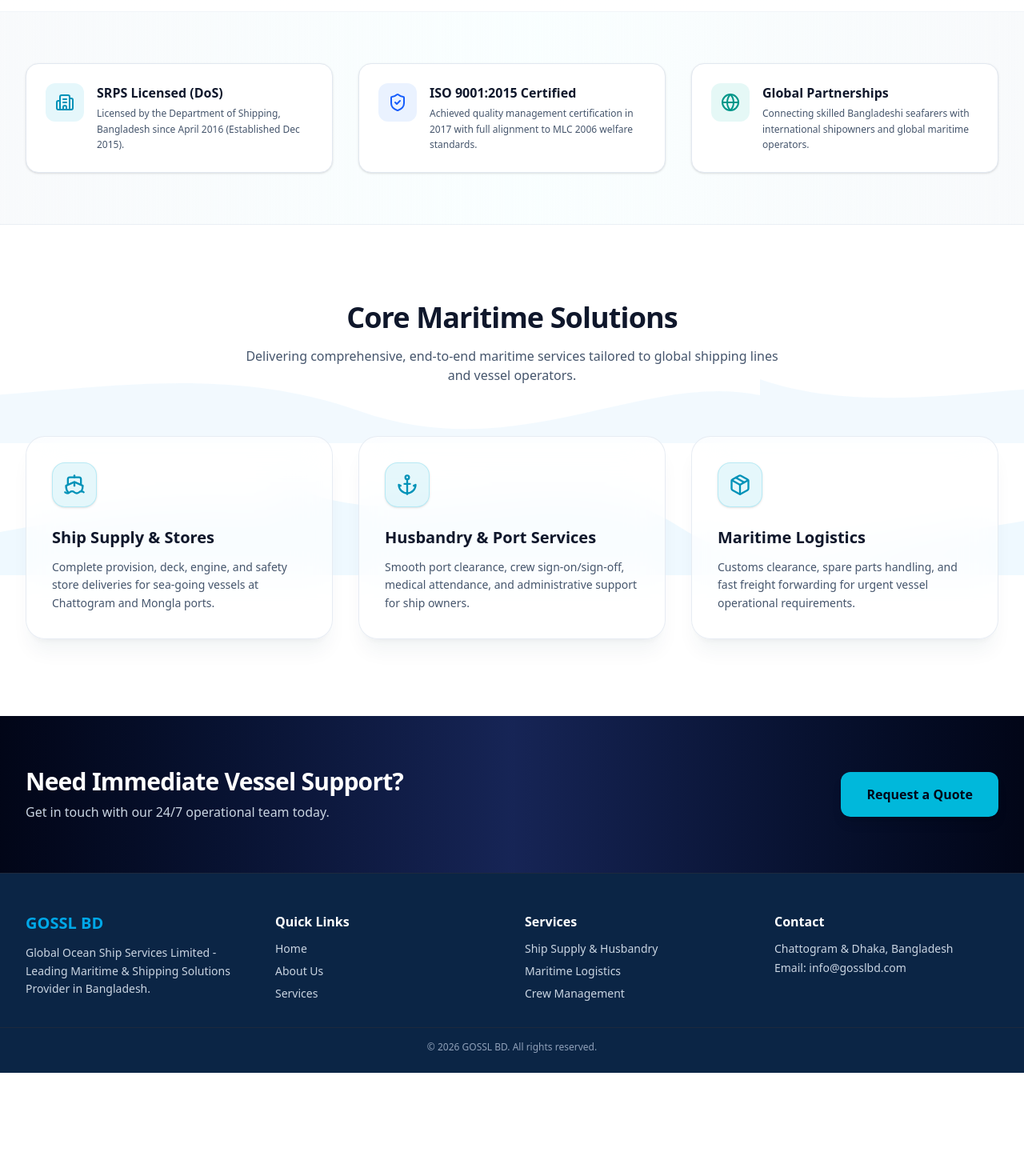
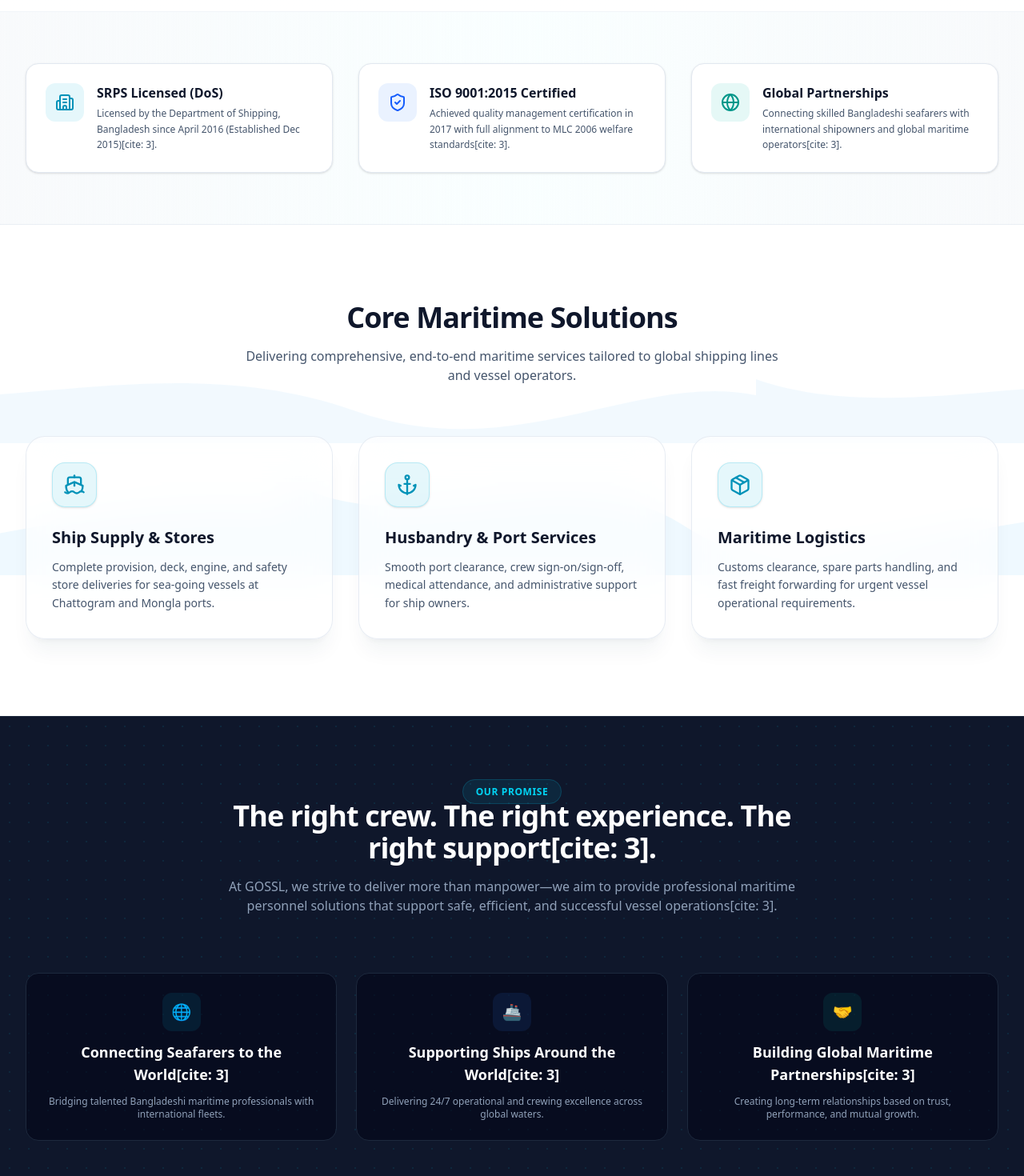
Before and after one commit to profdeveloper8-oss/gossl-bd, a Next.js app: page / in a window 1280 px wide. Shown: the part 760-2230 px from the top of the page at 80% size. Before the commit the page ends 2101 px from the top, so only its background shows below. Built offline with nearby package versions, Linux system fonts and the light colour scheme; no server answers; the database is empty.

Commit message:
Update Home page with official GOSSL  slogans and Our Promise section

```diff
--- a/app/page.tsx
+++ b/app/page.tsx
@@ -2,7 +2,7 @@
 
 import Link from 'next/link';
 import { motion } from 'framer-motion';
-import { Ship, Anchor, Package, ArrowRight, ShieldCheck, Building2, Globe } from 'lucide-react';
+import { Ship, Anchor, Package, ArrowRight, ShieldCheck, Building2, Globe, CheckCircle2 } from 'lucide-react';
 import { useEffect, useRef, useState } from 'react';
 import * as THREE from 'three';
 import { GLTFLoader } from 'three/examples/jsm/loaders/GLTFLoader.js';
@@ -191,7 +191,7 @@
             </h1>
 
             <p className="text-slate-600 text-lg sm:text-xl font-medium leading-relaxed mb-8 max-w-2xl">
-              {heroDesc} Established in December 2015 and licensed by the Department of Shipping (DoS) since April 2016, providing professional seafarer recruitment, crew management, and maritime personnel solutions.
+              {heroDesc} Established in December 2015 and licensed by the Department of Shipping (DoS) since April 2016, providing professional seafarer recruitment, crew management, and maritime personnel solutions[cite: 3].
             </p>
 
             <div className="flex flex-wrap items-center gap-4">
@@ -244,7 +244,7 @@
               </div>
               <div>
                 <h4 className="font-bold text-slate-900 mb-1">SRPS Licensed (DoS)</h4>
-                <p className="text-slate-600 text-xs leading-relaxed">Licensed by the Department of Shipping, Bangladesh since April 2016 (Established Dec 2015).</p>
+                <p className="text-slate-600 text-xs leading-relaxed">Licensed by the Department of Shipping, Bangladesh since April 2016 (Established Dec 2015)[cite: 3].</p>
               </div>
             </div>
 
@@ -254,7 +254,7 @@
               </div>
               <div>
                 <h4 className="font-bold text-slate-900 mb-1">ISO 9001:2015 Certified</h4>
-                <p className="text-slate-600 text-xs leading-relaxed">Achieved quality management certification in 2017 with full alignment to MLC 2006 welfare standards.</p>
+                <p className="text-slate-600 text-xs leading-relaxed">Achieved quality management certification in 2017 with full alignment to MLC 2006 welfare standards[cite: 3].</p>
               </div>
             </div>
 
@@ -264,7 +264,7 @@
               </div>
               <div>
                 <h4 className="font-bold text-slate-900 mb-1">Global Partnerships</h4>
-                <p className="text-slate-600 text-xs leading-relaxed">Connecting skilled Bangladeshi seafarers with international shipowners and global maritime operators.</p>
+                <p className="text-slate-600 text-xs leading-relaxed">Connecting skilled Bangladeshi seafarers with international shipowners and global maritime operators[cite: 3].</p>
               </div>
             </div>
           </div>
@@ -334,6 +334,46 @@
         </div>
       </section>
 
+      {/* Official Slogans & Promise Section */}
+      <section className="py-20 bg-slate-900 text-white relative overflow-hidden border-t border-b border-slate-800">
+        <div className="absolute inset-0 opacity-10 bg-[radial-gradient(#06b6d4_1px,transparent_1px)] [background-size:24px_24px] pointer-events-none" />
+        <div className="max-w-7xl mx-auto px-4 sm:px-6 lg:px-8 relative z-10 text-center space-y-12">
+
+          <div className="max-w-3xl mx-auto space-y-4">
+            <span className="text-cyan-400 font-bold uppercase tracking-wider text-xs bg-cyan-500/10 px-4 py-1.5 rounded-full border border-cyan-500/20">
+              Our Promise
+            </span>
+            <h3 className="text-2xl sm:text-4xl font-extrabold tracking-tight text-white">
+              The right crew. The right experience. The right support[cite: 3].
+            </h3>
+            <p className="text-slate-400 text-base">
+              At GOSSL, we strive to deliver more than manpower—we aim to provide professional maritime personnel solutions that support safe, efficient, and successful vessel operations[cite: 3].
+            </p>
+          </div>
+
+          <div className="grid grid-cols-1 md:grid-cols-3 gap-6 pt-6">
+            <div className="p-6 rounded-2xl bg-slate-950/60 border border-slate-800 flex flex-col items-center text-center space-y-3">
+              <div className="w-12 h-12 rounded-xl bg-cyan-500/10 text-cyan-400 flex items-center justify-center font-bold text-xl">🌐</div>
+              <h4 className="font-bold text-lg text-white">Connecting Seafarers to the World[cite: 3]</h4>
+              <p className="text-xs text-slate-400">Bridging talented Bangladeshi maritime professionals with international fleets.</p>
+            </div>
+
+            <div className="p-6 rounded-2xl bg-slate-950/60 border border-slate-800 flex flex-col items-center text-center space-y-3">
+              <div className="w-12 h-12 rounded-xl bg-blue-500/10 text-blue-400 flex items-center justify-center font-bold text-xl">🚢</div>
+              <h4 className="font-bold text-lg text-white">Supporting Ships Around the World[cite: 3]</h4>
+              <p className="text-xs text-slate-400">Delivering 24/7 operational and crewing excellence across global waters.</p>
+            </div>
+
+            <div className="p-6 rounded-2xl bg-slate-950/60 border border-slate-800 flex flex-col items-center text-center space-y-3">
+              <div className="w-12 h-12 rounded-xl bg-teal-500/10 text-teal-400 flex items-center justify-center font-bold text-xl">🤝</div>
+              <h4 className="font-bold text-lg text-white">Building Global Maritime Partnerships[cite: 3]</h4>
+              <p className="text-xs text-slate-400">Creating long-term relationships based on trust, performance, and mutual growth.</p>
+            </div>
+          </div>
+
+        </div>
+      </section>
+
       {/* 3. CTA Section */}
       <section className="bg-gradient-to-r from-slate-950 via-blue-950 to-slate-950 text-white py-16 relative overflow-hidden">
         <div className="absolute inset-0 bg-[radial-gradient(ellipse_at_top,_var(--tw-gradient-stops))] from-cyan-500/10 via-transparent to-transparent pointer-events-none" />
```
